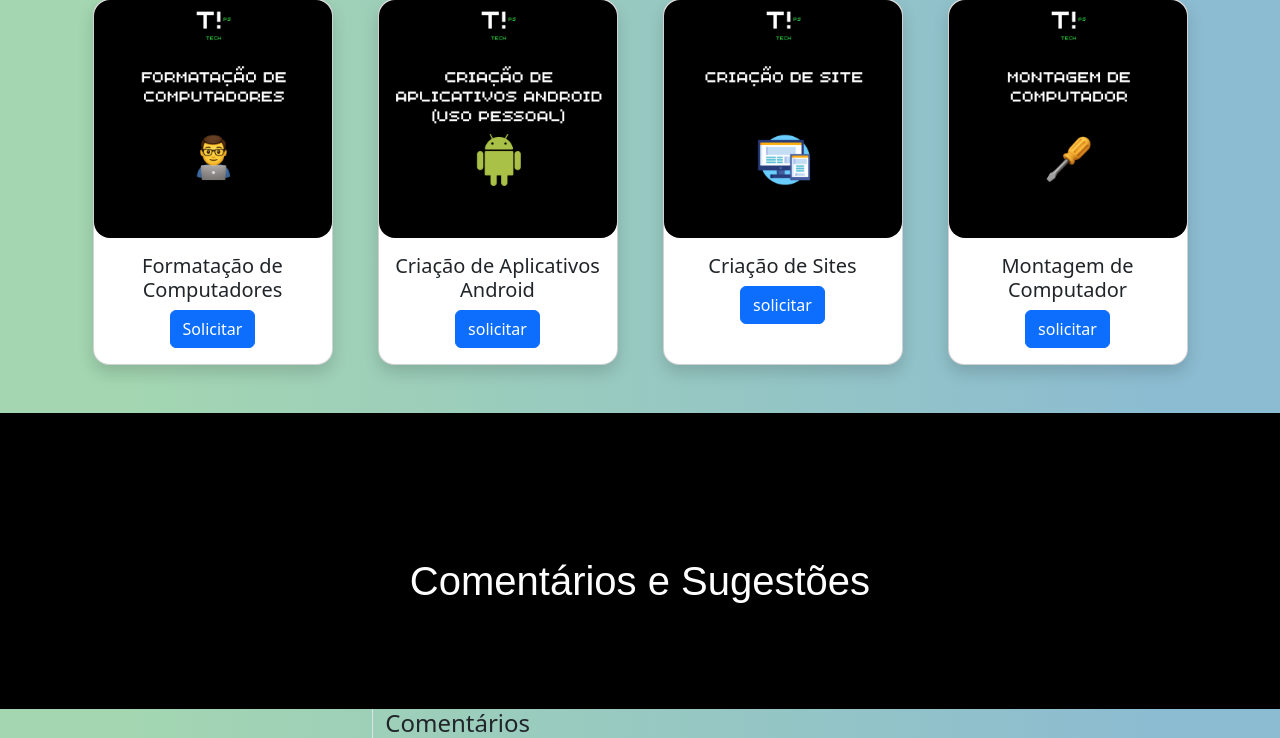
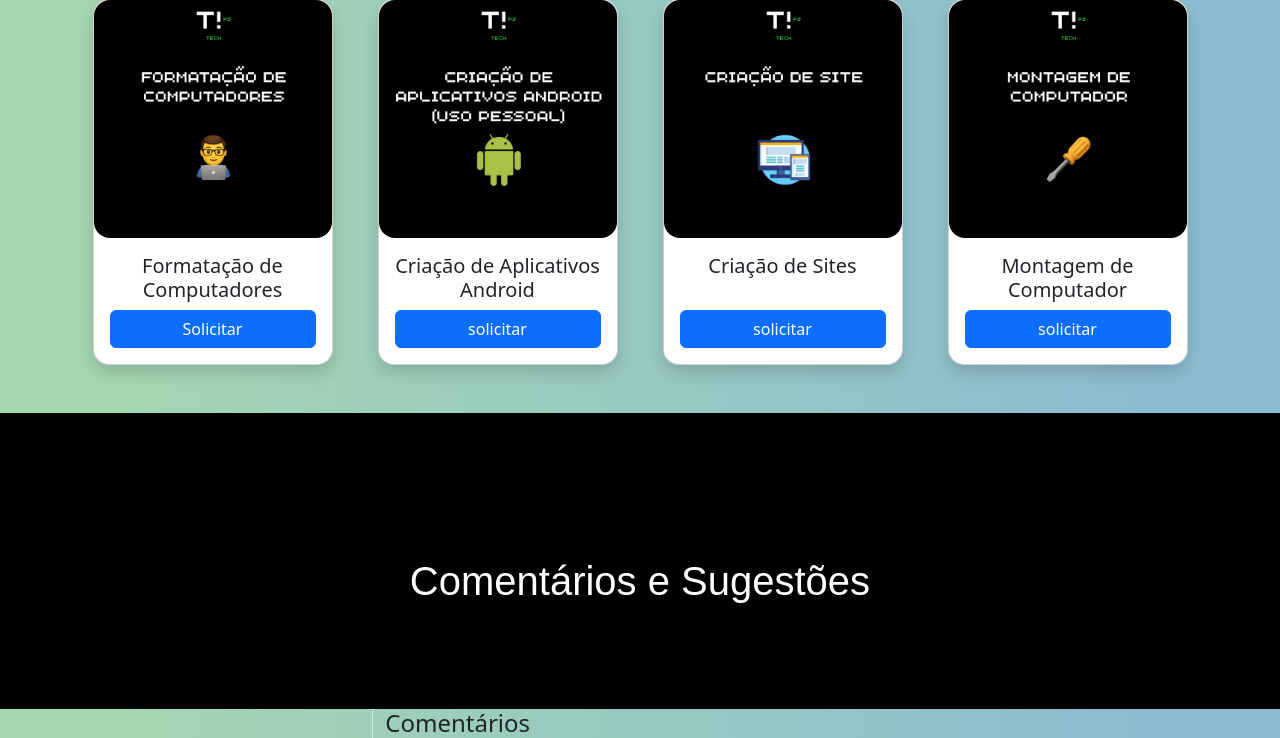
Before and after one commit to TIpsTech-exe/website-Tipstech, a Django app: page / in a window 1280 px wide. Shown: the part 1012-1750 px from the top of the page. Run offline with Django 5.2, Linux system fonts and the light colour scheme; data comes from the database, SQL or seed files in the repository.

Commit message:
cards de home alinhado

```diff
--- a/tipstech/templates/home.html
+++ b/tipstech/templates/home.html
@@ -11,6 +11,18 @@
     background-position: center;
     background-repeat: no-repeat;
   }
+  .card {
+    height: 100%;
+}
+
+.card-body {
+    display: flex;
+    flex-direction: column;
+}
+
+.card-body .btn {
+    margin-top: auto;
+}
 </style>
 <!-- painel de visita com a logo -->
 <div class="bg-grandiente p-5 text-center">
```
